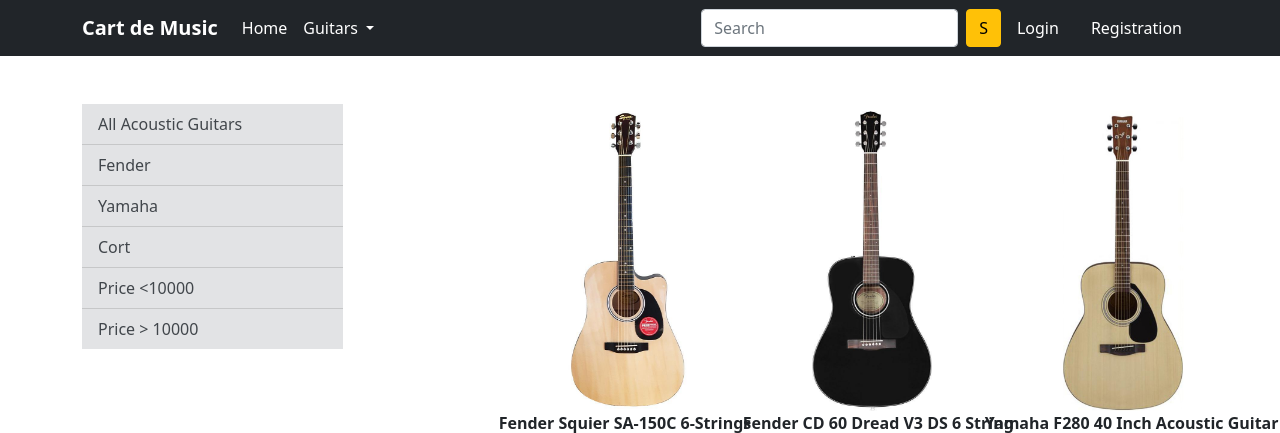
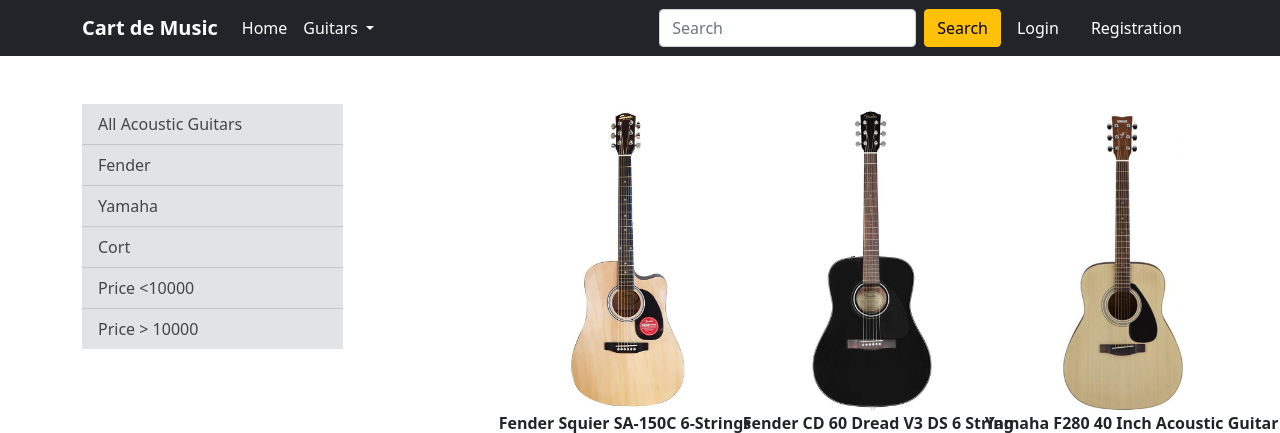
Before and after one commit to Naman-18/Cart-de-Music, a Django app: page /acousticguitar/ in a window 1280 px wide. Shown: the top 433 px of the page. Run offline with Django 3.2, Linux system fonts and the light colour scheme; data comes from the database, SQL or seed files in the repository; some libraries are stand-ins or nearby versions.

Commit message:
Updated Search

```diff
--- a/app/templates/app/base.html
+++ b/app/templates/app/base.html
@@ -46,7 +46,7 @@
          </ul>
          <form class="d-flex" action="/searchproduct">
            <input class="form-control me-2" type="search" placeholder="Search" aria-label="Search" name="search_query" id="search_query">
-           <button class="btn btn-warning" type="submit">S</button>
+           <button class="btn btn-warning" type="submit">Search</button>
          </form>
          <div>
           <ul class="navbar-nav me-auto mb-2 mb-lg-0">
```
